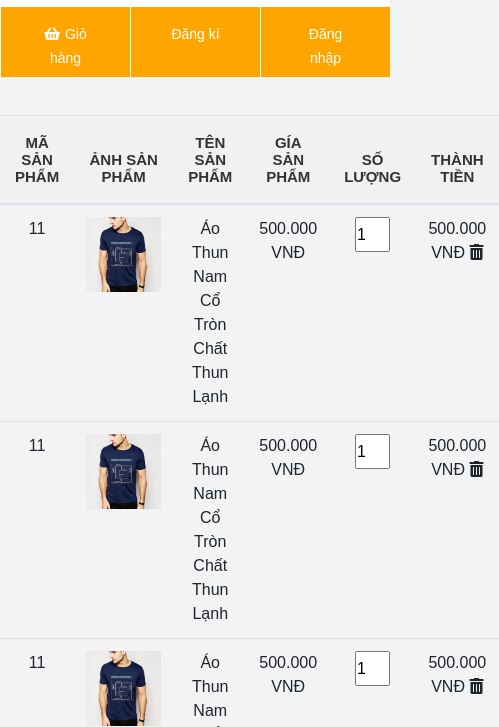
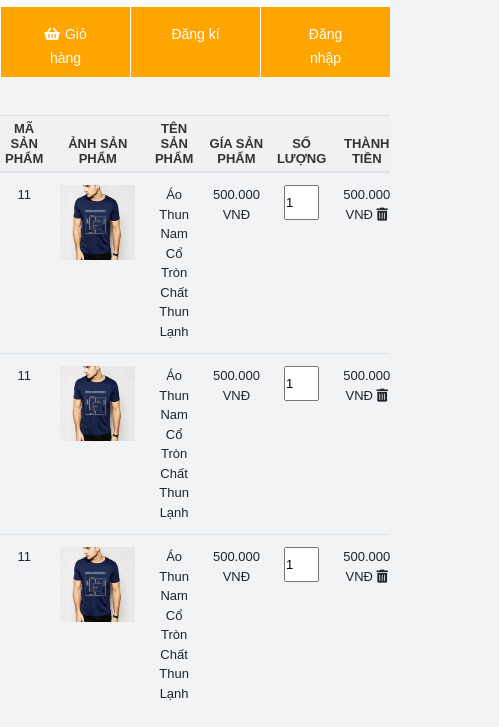
Before and after one commit to ngocdai131295/ngocdai131295.github.io, a plain HTML site: page cart.html in a window 390 px wide. Shown: the part 53-780 px from the top of the page, 499 px wide, since content can reach past the window. Drawn offline with nearby package versions, Linux system fonts and the light colour scheme.

Commit message:
cap nhap lai css giohang reponsive

```diff
--- a/cart.css
+++ b/cart.css
@@ -51,3 +51,29 @@ table{
     max-width: 400px;
     margin-bottom: 50px;
 }
+
+@media only screen and (max-width: 980px){
+   .cart {
+       width: 100%;
+    margin-bottom: 15px;
+    overflow-x: scroll !important;
+
+    -ms-overflow-style: -ms-autohiding-scrollbar;
+   }
+
+   /* .cart .table{
+       width: 900px;
+   } */
+
+   .cart .table, .cart .table th {
+    font-size: 13px !important;
+    padding: 5px;
+    /* font-weight: bold; */
+    }
+
+
+
+
+   /* .cart>.table>thead>tr>th, .cart>.table>tbody>tr>th, .cart>.table>tfoot>tr>th, .cart>.table>thead>tr>td, .cart>.table>tbody>tr>td, .cart>.table>tfoot>tr>td{ white-space: nowrap; display: table-cell; vertical-align: middle;} */
+
+}
--- a/style.css
+++ b/style.css
@@ -210,8 +210,7 @@ html,body{
 @media only screen and (max-width: 980px){
     .slider{
         width: 100%;
-        margin-left
-        : 0;
+        margin-left: 0px;
     }
 
     /* cái cột của khối sản phẩm */
```
Also changed, not shown: product-detail.html (+1 -1 lines).
